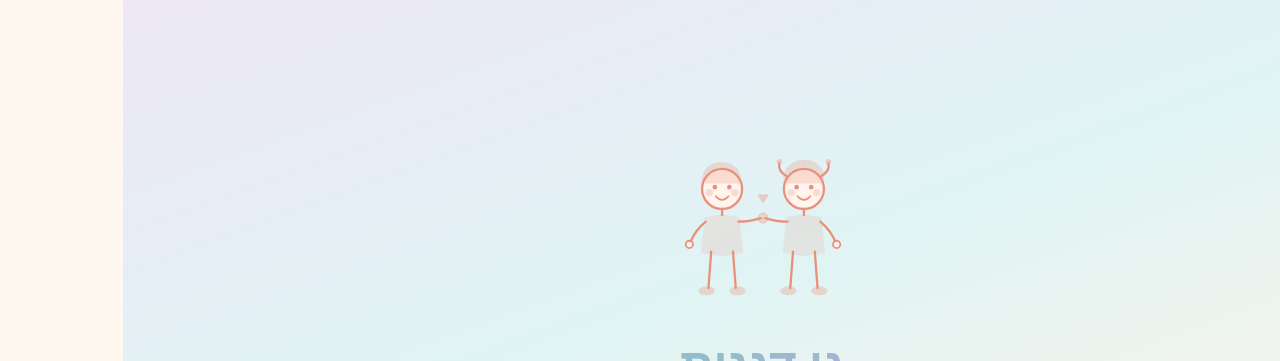
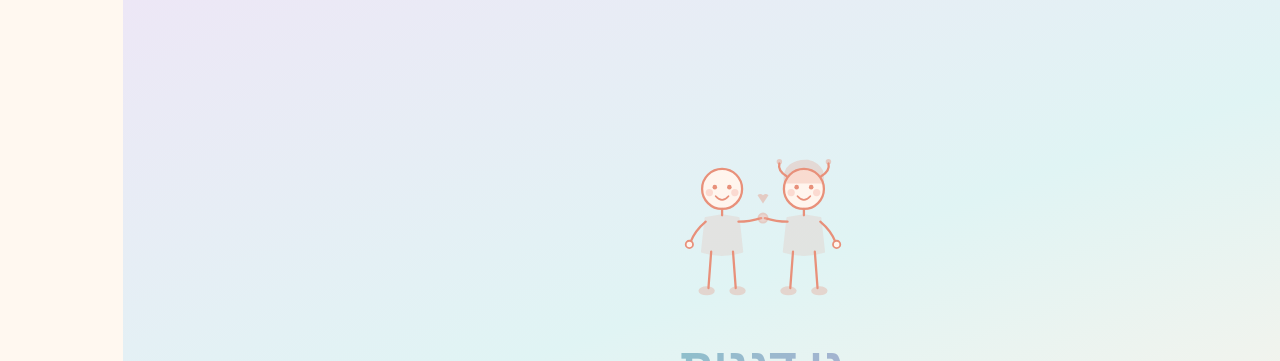
Before and after one commit to lironshamir1/GanDganit, a React (Vite) app: page /#/ in a window 1280 px wide. Shown: the top 361 px of the page. Built offline with nearby package versions, Linux system fonts and the light colour scheme.

Commit message:
Remove hair/horns from boy's head
https://claude.ai/code/session_01LiGMWDMMJstMzm2Fm1a2bB

```diff
--- a/src/pages/Landing.jsx
+++ b/src/pages/Landing.jsx
@@ -25,9 +25,6 @@ export default function Landing() {
 
             {/* Head */}
             <circle cx="65" cy="36" r="22" fill="#FFF5EE" stroke="#e8907a" strokeWidth="2.5"/>
-
-            {/* Short hair */}
-            <path d="M 44,30 Q 43,18 50,12 Q 58,6 70,8 Q 80,10 84,20 Q 86,26 83,30" fill="#e8907a" opacity="0.25" stroke="#e8907a" strokeWidth="2" strokeLinecap="round"/>
 
             {/* Eyes */}
             <circle cx="57" cy="34" r="2.5" fill="#e8907a"/>
```
